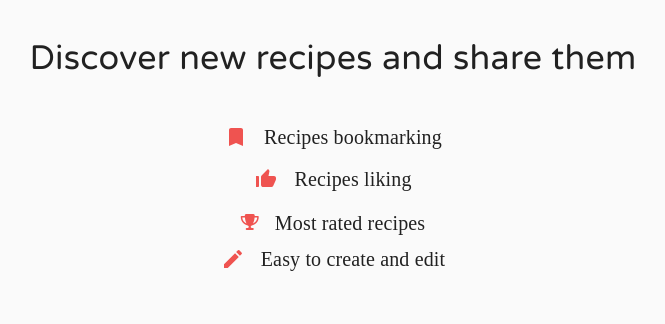
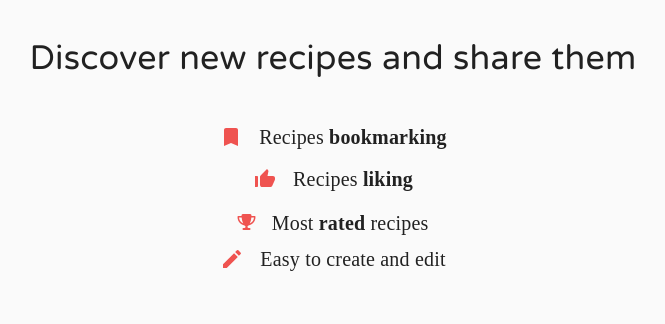
Before and after one commit to billkondo/portfolio, a Next.js app: page / in a window 1280 px wide. Shown: the part 1020-1344 px from the top of the page, without its empty margins (307-972 px from the left). Built offline with nearby package versions, Linux system fonts and the light colour scheme; a web font is replaced by a local one.

Commit message:
Replacing h6 to p in Description

```diff
--- a/components/projects/recipes_share/About.tsx
+++ b/components/projects/recipes_share/About.tsx
@@ -37,7 +37,9 @@ const About = () => {
           </Grid>
 
           <Grid item className={classes.text}>
-            <Description>Recipes bookmarking</Description>
+            <Description>
+              Recipes <b>bookmarking</b>
+            </Description>
           </Grid>
         </Grid>
 
@@ -49,7 +51,9 @@ const About = () => {
           </Grid>
 
           <Grid item className={classes.text}>
-            <Description>Recipes liking</Description>
+            <Description>
+              Recipes <b>liking</b>
+            </Description>
           </Grid>
         </Grid>
 
@@ -69,7 +73,9 @@ const About = () => {
           </Grid>
 
           <Grid item className={classes.text}>
-            <Description>Most rated recipes</Description>
+            <Description>
+              Most <b>rated</b> recipes
+            </Description>
           </Grid>
         </Grid>
 
--- a/components/typography/Description.tsx
+++ b/components/typography/Description.tsx
@@ -5,6 +5,7 @@ const useStyles = makeStyles({
   root: {
     fontFamily: 'Delius, cursive',
     lineHeight: 1.5,
+    fontSize: '1.25rem',
   },
 });
 
@@ -13,7 +14,7 @@ const Description: FunctionComponent<Props> = ({ children }) => {
   const classes = useStyles();
 
   return (
-    <Typography variant="h6" className={classes.root}>
+    <Typography variant="body1" className={classes.root}>
       {children}
     </Typography>
   );
```
